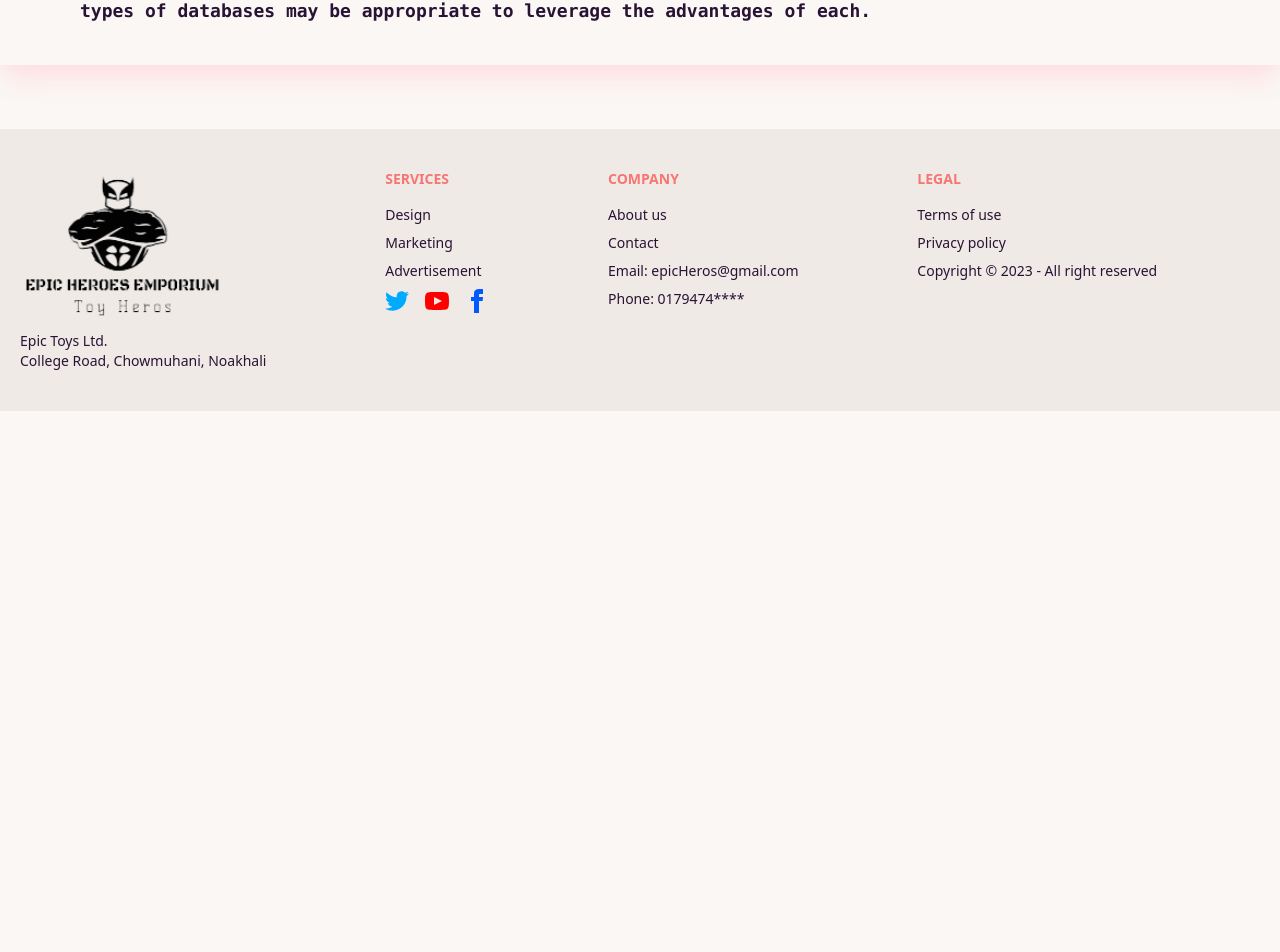
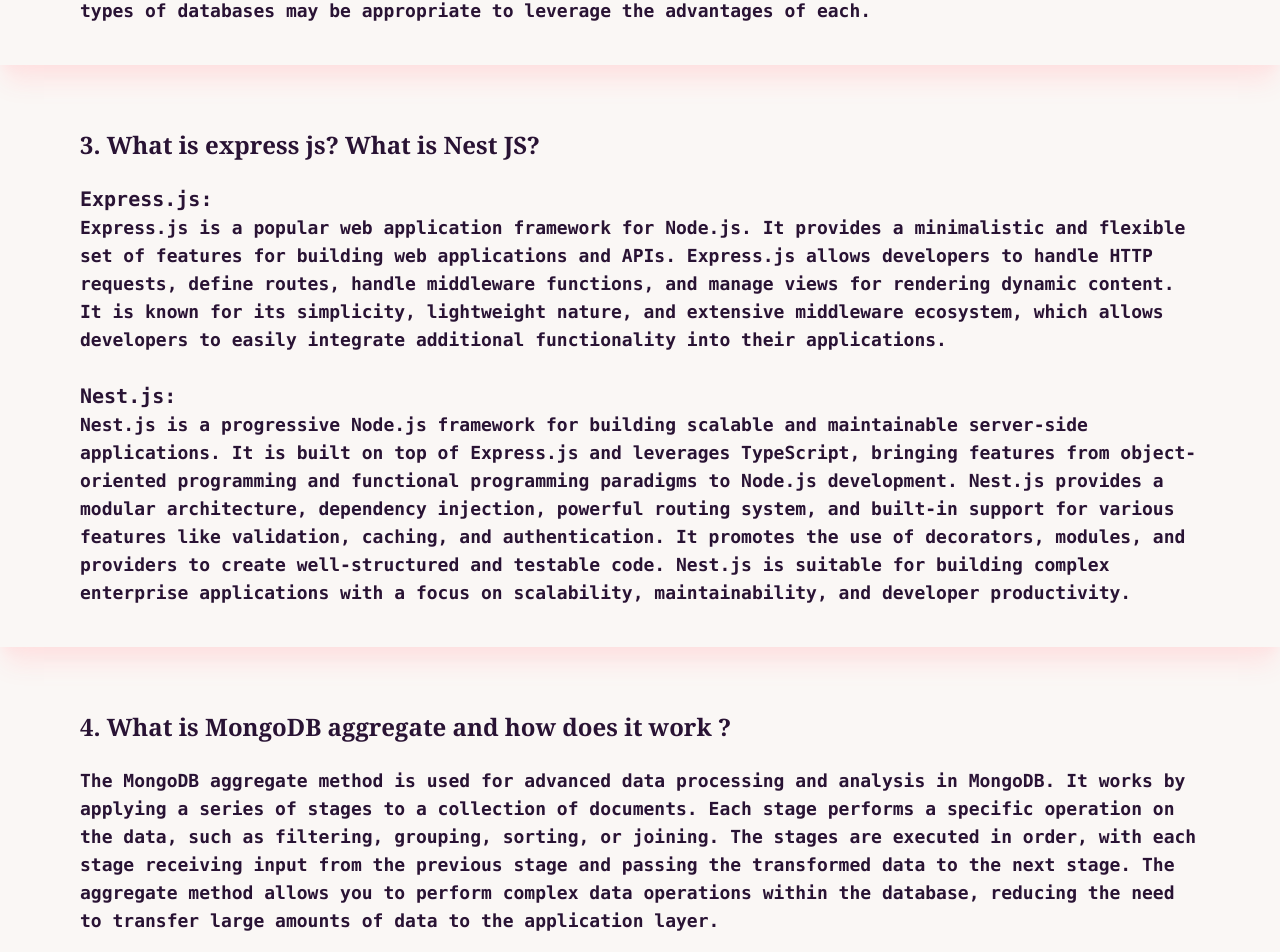
Before and after one commit to ACM-Anik/epic-heroes-emporium-client, a React (Vite) app: page /blog in a window 1280 px wide. Shown: the part 1791-2743 px from the top of the page. Before the commit the page ends 2202 px from the top, so only its background shows below. Built offline with nearby package versions, Linux system fonts and the light colour scheme; no server answers.

Commit message:
blog page done

```diff
--- a/src/Pages/Blog/Blog.jsx
+++ b/src/Pages/Blog/Blog.jsx
@@ -32,6 +32,7 @@
                     It's important to follow security best practices and consider the specific requirements of your application when implementing token storage and handling mechanisms.
                 </p>
             </div>
+
             <div className="my-6 py-10 px-20 shadow-xl shadow-red-100 ">
                 <h2 className="text-2xl font-bold font-serif mb-6">2. Compare SQL and NoSQL databases?</h2>
                 <p className="text-lg font-semibold font-mono">
@@ -62,6 +63,27 @@
                     Both SQL and NoSQL databases have their strengths and weaknesses, and the choice between them depends on the specific requirements of your application. In some cases, a hybrid approach that combines both types of databases may be appropriate to leverage the advantages of each.
                 </p>
             </div>
+
+            <div className="my-6 py-10 px-20 shadow-xl shadow-red-100 ">
+                <h2 className="text-2xl font-bold font-serif mb-6">3. What is express js? What is Nest JS?</h2>
+                <p className="text-lg font-semibold font-mono">
+                    <span className="text-xl font-bold">Express.js: </span>
+                    <br />
+                    Express.js is a popular web application framework for Node.js. It provides a minimalistic and flexible set of features for building web applications and APIs. Express.js allows developers to handle HTTP requests, define routes, handle middleware functions, and manage views for rendering dynamic content. It is known for its simplicity, lightweight nature, and extensive middleware ecosystem, which allows developers to easily integrate additional functionality into their applications.
+                    <br />
+                    <br />
+                    <span className="text-xl font-bold">Nest.js:</span>
+                    <br />
+                    Nest.js is a progressive Node.js framework for building scalable and maintainable server-side applications. It is built on top of Express.js and leverages TypeScript, bringing features from object-oriented programming and functional programming paradigms to Node.js development. Nest.js provides a modular architecture, dependency injection, powerful routing system, and built-in support for various features like validation, caching, and authentication. It promotes the use of decorators, modules, and providers to create well-structured and testable code. Nest.js is suitable for building complex enterprise applications with a focus on scalability, maintainability, and developer productivity.
+                </p>
+            </div>
+
+            <div className="my-6 py-10 px-20 shadow-xl shadow-red-100 ">
+                <h2 className="text-2xl font-bold font-serif mb-6">4. What is MongoDB aggregate and how does it work ?</h2>
+                <p className="text-lg font-semibold font-mono">
+                    The MongoDB aggregate method is used for advanced data processing and analysis in MongoDB. It works by applying a series of stages to a collection of documents. Each stage performs a specific operation on the data, such as filtering, grouping, sorting, or joining. The stages are executed in order, with each stage receiving input from the previous stage and passing the transformed data to the next stage. The aggregate method allows you to perform complex data operations within the database, reducing the need to transfer large amounts of data to the application layer.
+                </p>
+            </div>
         </div>
     );
 };
```
